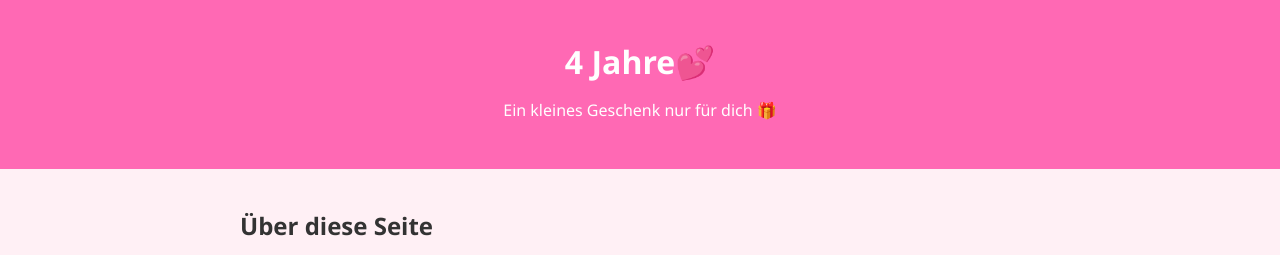
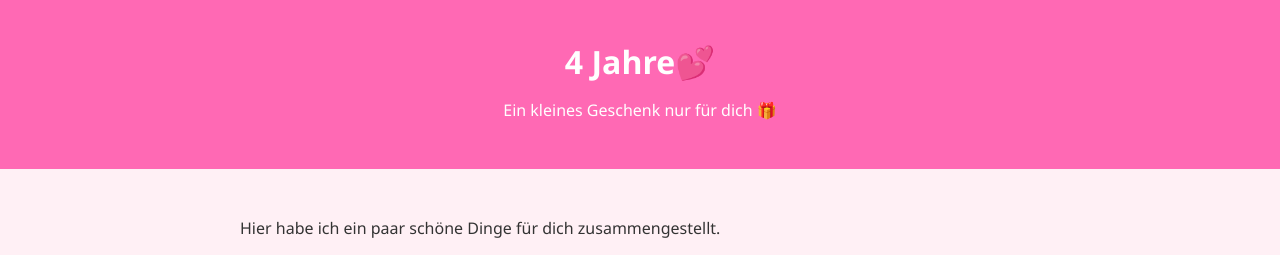
Before and after one commit to TxlerG0815/Antonia-Tyler, a plain HTML site: page index.html in a window 1280 px wide. Shown: the top 255 px of the page. Drawn offline with Linux system fonts and the light colour scheme.

Commit message:
Update index.html

```diff
--- a/index.html
+++ b/index.html
@@ -14,7 +14,6 @@
 
     <main>
         <section class="about">
-            <h2>Über diese Seite</h2>
             <p>Hier habe ich ein paar schöne Dinge für dich zusammengestellt.</p>
         </section>
 
```
